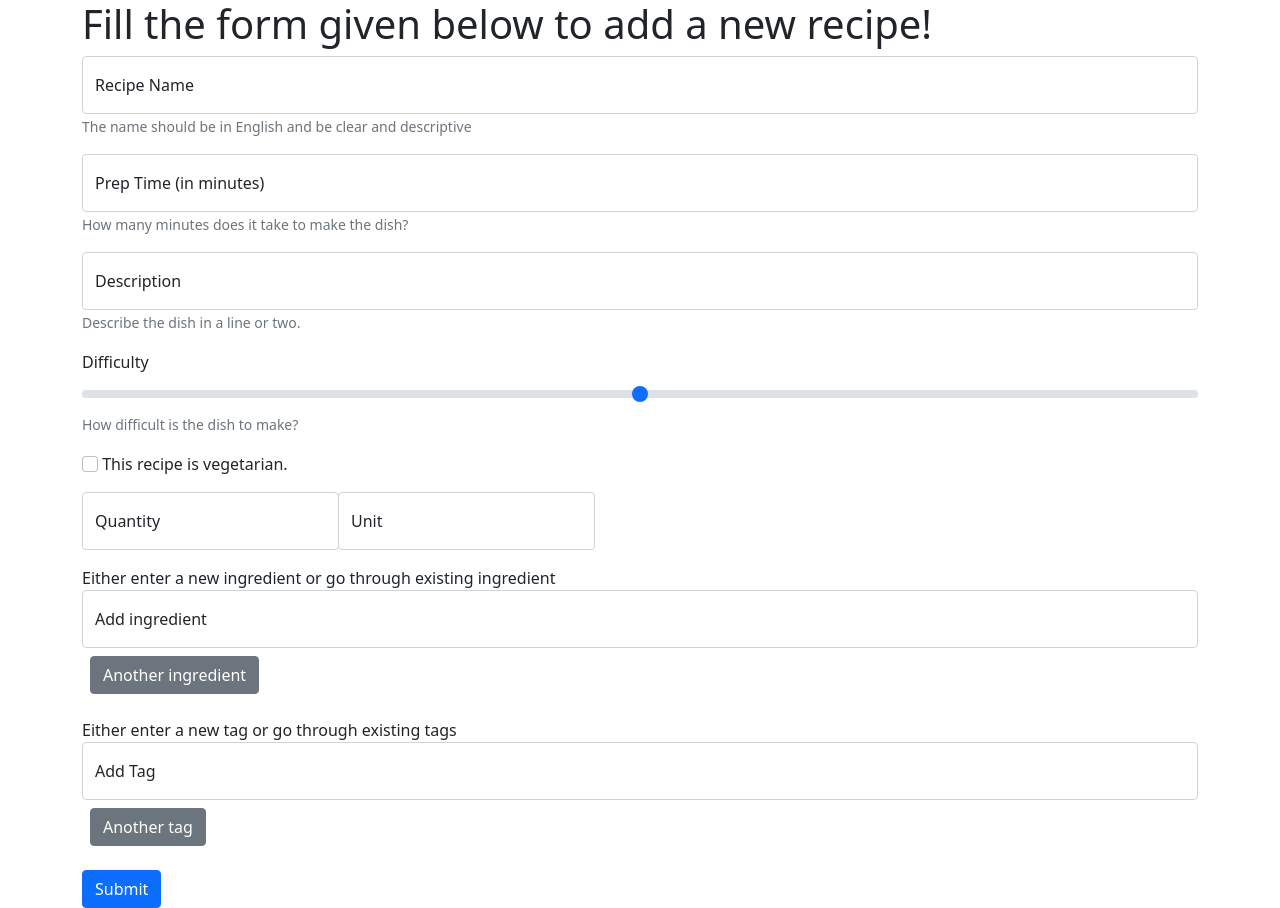
After one commit to The5thAxiom/cookbook, a Flask app: page /add-recipe in a window 1280 px wide. The commit adds this page. Run offline with Flask 2, Linux system fonts and the light colour scheme; data comes from the database, SQL or seed files in the repository.

Commit message:
a lot of work

```diff
--- a/Cookbook/controllers.py
+++ b/Cookbook/controllers.py
@@ -6,7 +6,7 @@ from Cookbook import models
 def index():
     return render_template("index.html")
 
-@app.route('/add-recipe', methods = ['POST'])
+@app.route('/add-recipe', methods = ['GET', 'POST'])
 def addRecipe():
     if request.method == 'POST':
         # get the new recipe from the POST request
@@ -19,7 +19,32 @@ def addRecipe():
         models.addFullRecipe(newRecipeFull)
         return "success"
     else:
-        return "error: post karo na kuch, ye get ka kya karu mai"
+        tags = []
+        for tag in models.Tags.query.all():
+            tags.append({
+                "id": tag.id,
+                "name": tag.name
+                })
+        contributors = []
+        for c in models.Contributor.query.all():
+            contributors.append({
+                "id": c.id,
+                "name": c.name
+            })
+        ingredients = []
+        for i in models.Ingredient.query.all():
+            ingredients.append({
+                "id": i.id,
+                "english_name": i.english_name,
+                "hindi_name_latin": i.hindi_name_latin,
+                "hindi_name_devnagari": i.hindi_name_devnagari
+            })
+        context = {
+            "existing_tags": tags,
+            "existing_contributors": contributors,
+            "existing_ingredients": ingredients
+        }
+        return render_template("add-recipe.html", **context)
 
 @app.route('/recipes')
 def recipes():
@@ -39,12 +64,7 @@ def allRecipe():
 
 @app.route('/recipe')
 def recipeGET():
-    num = request.args.get("id")
-    recipeById = models.Recipe.query.filter_by(id = num).first()
-    if recipeById is not None:
-        return jsonify(models.getFullRecipe(recipeById))
-    else:
-        return "invalid id"
+    return recipe(request.args.get("id"))
 
 @app.route('/recipe/<int:num>')
 def recipe(num):
@@ -67,7 +87,6 @@ def recipe(num):
             "recipe": models.getFullRecipe(recipeById)
         }
         return render_template("individualRecipe.html", **context)
-        #return jsonify(models.getFullRecipe(recipeById))
     else:
         return "invalid id"
 
@@ -86,3 +105,54 @@ def about():
 @app.route('/daya')
 def daya():
     return "Kuch to gadbad hai..."
+
+# routes which only return JSON
+# This MIGHT be useful for the React front-end
+
+@app.route('/API')
+def API():
+    return "API page"
+
+@app.route('/API/add-recipe', methods = ['GET', 'POST'])
+def API_addRecipe():
+    if request.method == 'POST':
+        # get the new recipe from the POST request
+        newRecipeFull = request.get_json(force = True)
+
+        # we don't need to do anything if the recipe exists already
+        if models.Recipe.query.filter_by(name = newRecipeFull["name"]).first() is not None:
+            return "recipe exists already"
+
+        models.addFullRecipe(newRecipeFull)
+        return "success"
+    else:
+        return "recipe form here"
+
+@app.route('/API/recipes')
+def API_recipes():
+    return "recipes here"
+
+@app.route('/API/skills')
+def API_skills():
+    return "<h1>The skills Page!!!</h1>"
+
+@app.route('/API/recipe/all')
+def API_allRecipe():
+    return jsonify(models.getAllRecipes())
+
+@app.route('/API/recipe/<int:num>')
+def API_recipe(num):
+    recipeById = models.Recipe.query.filter_by(id = num).first()
+    if recipeById is not None:
+        return jsonify({"found": True, "recipe": models.getFullRecipe(recipeById)})
+    else:
+        return jsonify({"found": False})
+
+@app.route('/API/recipe', methods = ['GET'])
+def API_recipeGET():
+    id = request.args.get("id")
+    print("id:", id, type(id))
+    if id == '0':
+        return jsonify(models.getAllRecipes())
+    else:
+        return API_recipe(request.args.get("id"))
--- /dev/null
+++ b/Cookbook/templates/add-recipe.html
@@ -0,0 +1,181 @@
+<!DOCTYPE html>
+<html lang = "en">
+
+<head>
+    <meta charset="utf-8">
+    <link
+        href="https://cdn.jsdelivr.net/npm/bootstrap@5.1.3/dist/css/bootstrap.min.css"
+        rel="stylesheet"
+        integrity="sha384-1BmE4kWBq78iYhFldvKuhfTAU6auU8tT94WrHftjDbrCEXSU1oBoqyl2QvZ6jIW3"
+        crossorigin="anonymous"
+    >
+    <title>Add a new recipe!</title>
+</head>
+
+<body>
+    <form class = "container-sm" id = "recipe-form" name = "recipe-form">
+        <h1>Fill the form given below to add a new recipe!</h1>
+        <div class = "form-floating mb-3">
+            <input
+                class = "form-control"
+                autocomplete="off"
+                type = "text"
+                id = "recipe-name"
+                name = "recipe-name"
+                placeholder="Recipe Name"
+            >
+            <label class="form-label" for = "recipe-name">
+                Recipe Name
+            </label>
+            <span
+                class = "form-text"
+            >
+                The name should be in English and be clear and descriptive
+            </span>
+        </div>
+        <div class = "form-floating mb-3">
+            <input
+                class = "form-control"
+                autocomplete="off"
+                type = "text"
+                id = "recipe-prep-time"
+                name = "recipe-prep-time"
+                placeholder="Prep Time (in minutes)"
+            >
+            <label class="form-label" for = "recipe-prep-time">
+                Prep Time (in minutes)
+            </label>
+            <span
+                class = "form-text"
+            >
+                How many minutes does it take to make the dish?
+            </span>
+        </div>
+        <div class = "form-floating mb-3">
+            <input
+                class = "form-control"
+                autocomplete="off"
+                type = "text"
+                id = "recipe-description"
+                name = "recipe-description"
+                placeholder="Description"
+            >
+            <label class="form-label" for = "recipe-description">
+                Description
+            </label>
+            <span
+                class = "form-text"
+            >
+                Describe the dish in a line or two.
+            </span>
+        </div>
+        <div class = "mb-3">
+            <label for="recipe-difficulty-range" class="form-label">Difficulty</label>
+            <input
+                type="range"
+                class="form-range"
+                min="1" max="5" step="1"
+                id="recipe-difficulty-range"
+                name = "recipe-difficulty-range"
+            >
+            <span
+                class = "form-text"
+            >
+                How difficult is the dish to make?
+            </span>
+        </div>
+        <div class = "mb-3">
+            <input
+                class="form-check-input"
+                type="checkbox"
+                value="true"
+                id="recipe-vegetarian"
+            >
+            <label class="form-check-label" for="recipe-vegetarian">
+                This recipe is vegetarian.
+            </label>
+        </div>
+        <div class = "input-group mb-3">
+            <div class = "form-floating">
+                <input
+                    class = "form-control"
+                    autocomplete="off"
+                    type = "number"
+                    min = "0" step = "0.25"
+                    id = "recipe-quantity"
+                    name = "recipe-quantity"
+                    placeholder="quantity"
+                >
+                <label class="form-label" for = "recipe-quantity">
+                    Quantity
+                </label>
+            </div>
+            <div class = "form-floating">
+                <input
+                    class = "form-control"
+                    autocomplete="off"
+                    type = "text"
+                    id = "recipe-unit"
+                    name = "recipe-unit"
+                    placeholder="unit"
+                >
+                <label class="form-label" for = "recipe-unit">
+                    Unit
+                </label>
+            </div>
+        </div>
+        <div id = "adding-ingredients" class = "mb-3 this'll-be-repeated-on-clicking-the-button">
+            Either enter a new ingredient or go through existing ingredient
+            <div class = "form-floating">
+                <input
+                    class="form-control"
+                    list="existingIngredientOptions"
+                    autocomplete="off"
+                    id="recipe-existing-ingredient"
+                    name = "recipe-existing-ingredient"
+                    placeholder="Search ingredients"
+                >
+                <label
+                    for="recipe-existing-ingredient"
+                    class="form-label"
+                >
+                    Add ingredient
+                </label>
+                <datalist id="existingIngredientOptions">
+                    {% for ingredient in existing_ingredients %}
+                    <option>{{ingredient.english_name}} | {{ingredient.hindi_name_devnagari}}</option>
+                    {% endfor %}
+                </datalist>
+            </div>
+            <button type = "button" class = "btn btn-secondary m-2">Another ingredient</button>
+        </div>
+        <div id = "adding-tags" class = "mb-3 this'll-be-repeated-on-clicking-the-button">
+            Either enter a new tag or go through existing tags
+            <div class = "form-floating">
+                <input
+                    class="form-control"
+                    list="existingTagsOptions"
+                    autocomplete="off"
+                    id="recipe-existing-tag"
+                    namd = "recipe-existing-tag"
+                    placeholder="Search tags"
+                >
+                <label
+                    for="recipe-existing-tag"
+                    class="form-label"
+                >
+                    Add Tag
+                </label>
+                <datalist id="existingTagsOptions">
+                    {% for tag in existing_tags %}
+                    <option value = {{"%s"%tag.name}}></option>
+                    {% endfor %}
+                </datalist>
+            </div>
+            <button type = "button" class = "btn btn-secondary m-2">Another tag</button>
+        </div>
+        <button type = "submit" class = "btn btn-primary">Submit</button>
+    </form>
+</body>
+
+</html>
--- a/Cookbook/templates/individualRecipe.html
+++ b/Cookbook/templates/individualRecipe.html
@@ -1,7 +1,8 @@
 <!DOCTYPE html>
-<html>
+<html lang = "en">
 
 <head>
+    <meta charset="utf-8">
     <title>{{recipe.name}}</title>
 </head>
 
@@ -13,7 +14,7 @@
     <h2>Ingredients</h2>
     <ul>
         {% for i in recipe.recipe_ingredients %}
-        <li>{{i.quantity}} {{i.unit}} of {{i.english_name}} ({{i.hindi_name_latin}}, {{i.hindi_name_devnagari}})</li>
+        <li>{{i.quantity}} {{i.unit}} of {{i.english_name}} (<span lang="hi">{{i.hindi_name_latin}}, {{i.hindi_name_devnagari}}</span>)</li>
         {% endfor %}
     </ul>
     <h2>Steps</h2>
--- a/Cookbook/templates/recipes.html
+++ b/Cookbook/templates/recipes.html
@@ -1,7 +1,8 @@
 <!DOCTYPE html>
-<html>
+<html lang = "en">
 
 <head>
+    <meta charset="utf-8">
     <title>Samy's Recipes</title>
 </head>
 
```
Also changed, not shown: Cookbook/templates/index.html (+4 -3 lines).
